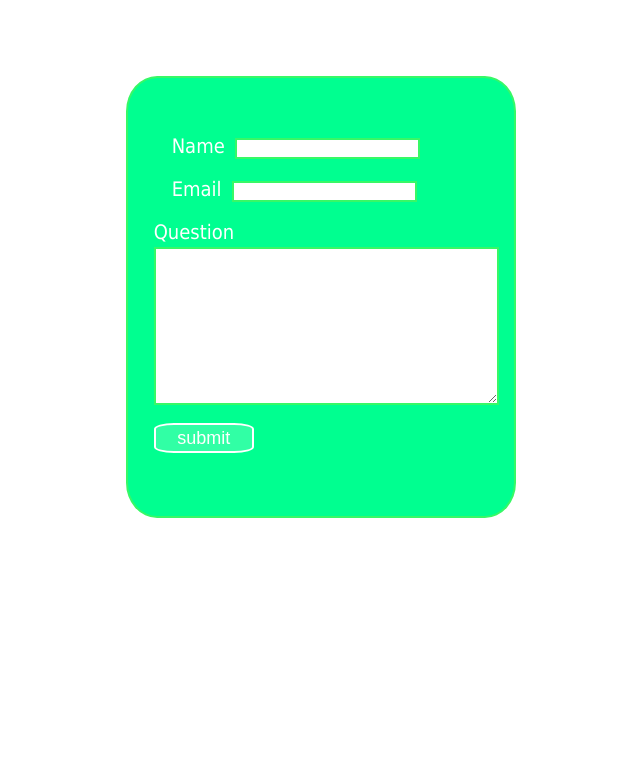
After one commit to sourav-py/micro-blogging-prototype, a Django app: page /ask in a window 1280 px wide. The commit adds this page. Shown: the top 783 px of the page, without its empty margins (324-964 px from the left). Run offline with Django 3.2, Linux system fonts and the light colour scheme.

Commit message:
'code-green'

```diff
--- a/tweets/admin.py
+++ b/tweets/admin.py
@@ -2,5 +2,6 @@ from django.contrib import admin
 
 # Register your models here.
 
-from .models import tweets
+from .models import tweets,Ask
 admin.site.register(tweets)
+admin.site.register(Ask)
--- /dev/null
+++ b/tweets/static/tweets/ask.css
@@ -0,0 +1,47 @@
+form {
+	border: 1px solid grey;
+	margin-left: 35%;
+	margin-top: 6%;
+	height: 400px;
+	width: 360px;
+	padding-left: 2%;
+	padding-top: 3%;
+	border: 2px solid #38F866;
+	background: #00FF90;
+	border-radius: 8%;
+
+}
+
+input {
+
+	margin-left: 2%;
+	border: 2px solid #38F866;
+}
+textarea {
+
+	margin-top: 1%;
+    border: 2px solid #38F866;
+
+}
+p{
+
+	margin: 5%;
+}
+
+label {
+
+	color: white;
+	font-size: 20px;
+	font-family: Tahoma;
+}
+
+button {
+
+	background: #31FFA5;
+	color: white;
+	border: 2px solid white;
+	border-radius: 20%;
+	height: 30px;
+	width: 100px;
+	font-size: 18px;
+}
--- /dev/null
+++ b/tweets/templates/ask.html
@@ -0,0 +1,28 @@
+{% load static %}
+<link rel = "stylesheet" type = "text/css" href = "{% static 'tweets/ask.css' %}" >
+
+<!DOCTYPE html>
+<html>
+<head>
+	<title></title>
+</head>
+<body>
+	<div class = "p_form">
+	<form class = "form" method="post" action = "{% url 'tweets:ask_submit' %}">
+	{% csrf_token %}
+	<p>
+	<label for="id_name">Name</label>
+	<input type="text" name="name" maxlength="100" required="" id="id_name">
+	</p><p>
+	<label for="id_email">Email</label>
+	<input type="email" name="email" maxlength="254" required="" id="id_email">
+	<p></p>
+	<label for="id_question">Question</label>
+	<textarea name="question" cols="40" rows="10" required="" id="id_question"></textarea>
+	</p>
+	<button type = "submit">submit</button>
+
+    </form>
+</div>
+</body>
+</html>
--- a/tweets/templates/soon.html
+++ b/tweets/templates/soon.html
@@ -7,8 +7,10 @@
 	<title></title>
 </head>
 <body>
+	<p class="p_thanks"><h2 class="thanks">{{ message }}</h2><p>
 
 	<div class="main"><p class="text">coming soon</p></div>
+	<p class = "p_link"><a class="link" href="{% url 'tweets:ask' %}">Contact</a></p>
 
 </body>
 </html>
--- a/tweets/urls.py
+++ b/tweets/urls.py
@@ -7,6 +7,8 @@ urlpatterns = [
 	path('base/',views.base,name = 'base'),
 	path('new_tweet',views.new_tweet,name = 'new_tweet'),
 	path('save_tweet',views.save_tweet,name = 'save_tweet'),
+	path('ask',views.ask,name = 'ask'),
+	path('ask_submit',views.ask_submit,name = 'ask_submit'),
 
 
 ]
--- a/tweets/views.py
+++ b/tweets/views.py
@@ -1,12 +1,25 @@
 from django.shortcuts import render,HttpResponseRedirect
 from django.http import HttpResponse
-from .forms import TweetsForm
+from .forms import TweetsForm,AskForm
 from .models import tweets
 
 # Create your views here.
 
 def soon(request):
-	return render(request,'soon.html')
+	form = AskForm
+	return render(request,'soon.html',{'form':form})
+
+def ask(request):
+	form = AskForm
+	return render(request,'ask.html',{'form':form})
+
+def ask_submit(request):
+	if request.method == 'POST':
+		form = AskForm(request.POST)
+		if form.is_valid:
+			form.save()
+			message = "thanks for contacting ......I will reply to you soon"
+			return render(request,'soon.html',{'message':message})
 
 def base0(request):
 	return render(request,'base0.html')
```
Also changed, not shown: tweets/forms.py (+9 -1 lines), tweets/models.py (+12 -0 lines), tweets/static/tweets/soon.css (+35 -4 lines), tweets/migrations/0006_auto_20190129_0057.py (added).
